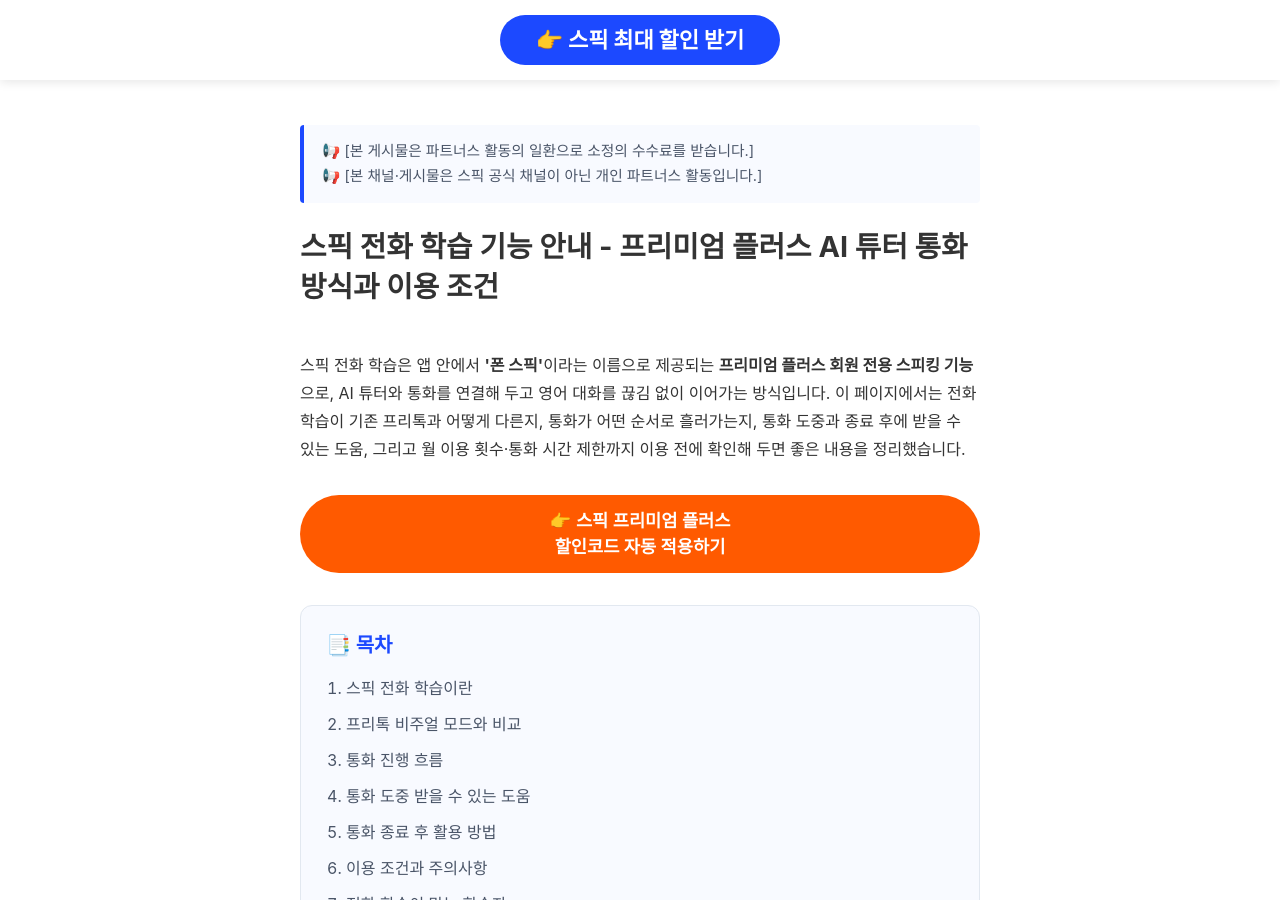
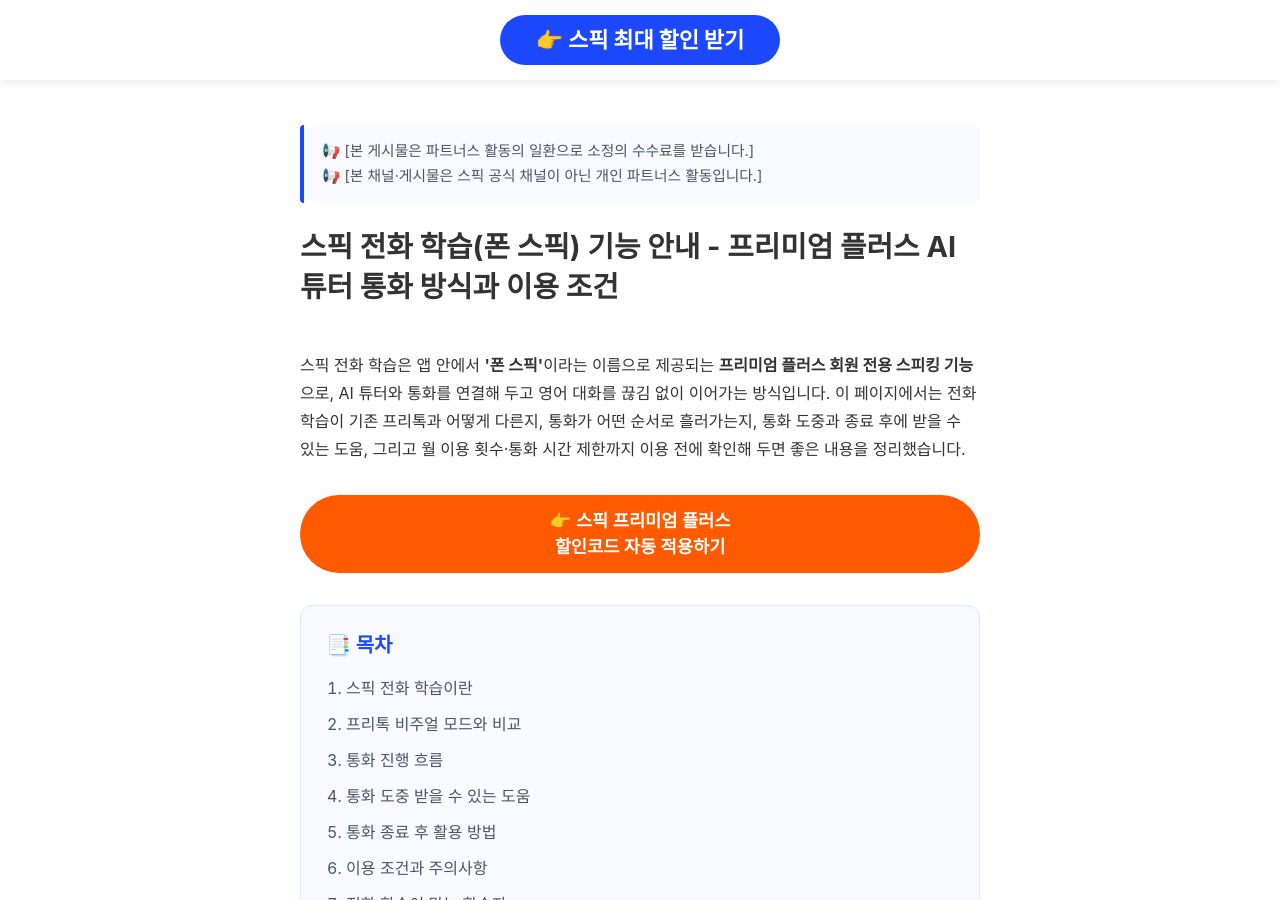
Before and after one commit to kjsjdw/speak_event_page, a Jekyll site: the page built from phone-call.md, in a window 1280 px wide and 900 px high. Built offline with Jekyll 4.4.1, drawn with Linux system fonts in a browser that asks for light colours; some web fonts are replaced.

Commit message:
Add 폰 스픽 to phone call page title and H1
Co-Authored-By: Claude Opus 5 <noreply@anthropic.com>

```diff
--- a/phone-call.md
+++ b/phone-call.md
@@ -1,11 +1,11 @@
 ---
 layout: default
-title: 스픽 전화 학습 기능 안내 - 프리미엄 플러스 AI 튜터 통화 방식과 이용 조건
+title: 스픽 전화 학습(폰 스픽) 기능 안내 - 프리미엄 플러스 AI 튜터 통화 방식과 이용 조건
 permalink: /phone-call/
 description: "스픽 프리미엄 플러스 전용 전화 학습(앱 메뉴명 '폰 스픽') 기능을 정리했습니다. 연습 탭에서 찾는 위치, 프리톡과의 차이, 통화 진행 흐름, 통화 중 교정과 한국어 질문, 통화 후 문장별 피드백·추가 레슨·스크립트 활용법, 월 15회·회당 10분 이용 조건까지 안내합니다."
 ---
 
-<h1 style="padding-bottom: 20px;">스픽 전화 학습 기능 안내 - 프리미엄 플러스 AI 튜터 통화 방식과 이용 조건</h1>
+<h1 style="padding-bottom: 20px;">스픽 전화 학습(폰 스픽) 기능 안내 - 프리미엄 플러스 AI 튜터 통화 방식과 이용 조건</h1>
 
 <p>스픽 전화 학습은 앱 안에서 <strong>'폰 스픽'</strong>이라는 이름으로 제공되는 <strong>프리미엄 플러스 회원 전용 스피킹 기능</strong>으로, AI 튜터와 통화를 연결해 두고 영어 대화를 끊김 없이 이어가는 방식입니다. 이 페이지에서는 전화 학습이 기존 프리톡과 어떻게 다른지, 통화가 어떤 순서로 흘러가는지, 통화 도중과 종료 후에 받을 수 있는 도움, 그리고 월 이용 횟수·통화 시간 제한까지 이용 전에 확인해 두면 좋은 내용을 정리했습니다.</p>
 
```
